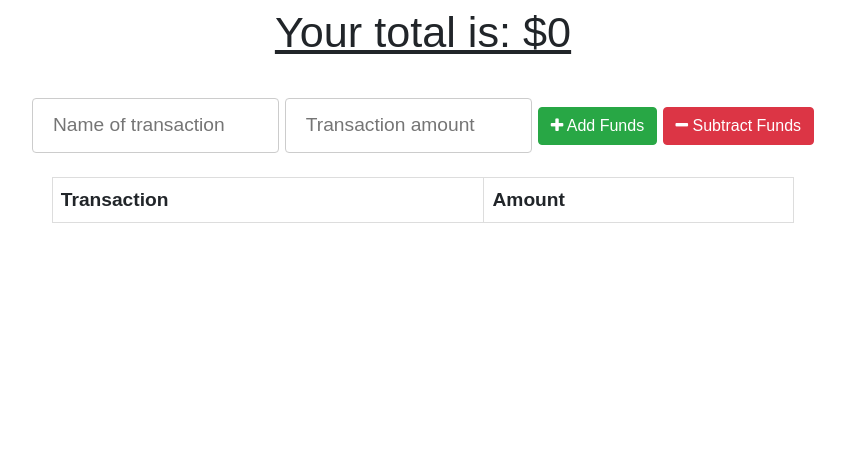
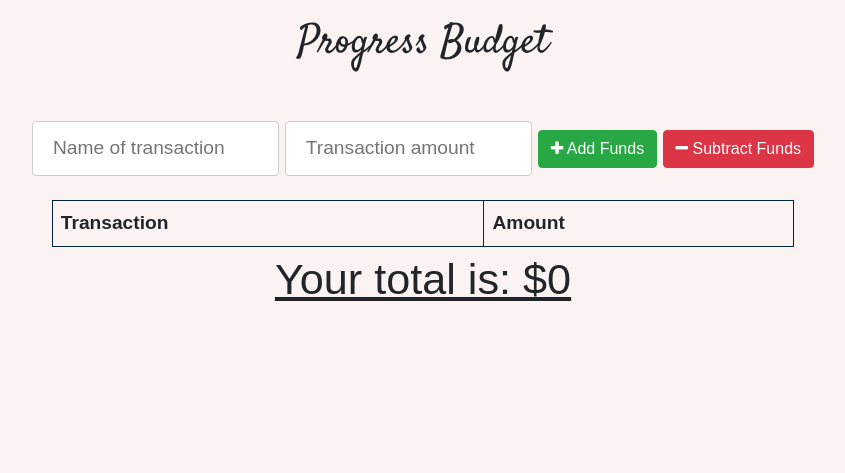
Before and after one commit to makiwumi/Budget-Tracker, a website: page public/index.html in a window 1280 px wide. Shown: the whole page, without its empty margins (217-1062 px from the left). Drawn offline with nearby package versions, Linux system fonts and the light colour scheme; no server answers.

Commit message:
changed colors and fonts of html

```diff
--- a/public/index.html
+++ b/public/index.html
@@ -8,21 +8,22 @@
   <link rel="shortcut icon" href="icons/icon-192x192.png" type="image/x-icon">
   <link rel="stylesheet" href="https://maxcdn.bootstrapcdn.com/bootstrap/4.0.0/css/bootstrap.min.css" integrity="sha384-Gn5384xqQ1aoWXA+058RXPxPg6fy4IWvTNh0E263XmFcJlSAwiGgFAW/dAiS6JXm" crossorigin="anonymous">
   <link rel="stylesheet" href="https://stackpath.bootstrapcdn.com/font-awesome/4.7.0/css/font-awesome.min.css">
+  <link href="https://fonts.googleapis.com/css2?family=Dancing+Script:wght@700&family=Pacifico&family=Satisfy&display=swap" rel="stylesheet">
   <link rel="stylesheet" href="styles.css">
 
   <title>Budget Tracker</title>
 </head>
 <body>
   <div class="wrapper">
-    <div class="total">
-      <div class="total">Your total is: $<span id="total">0</span></div>
+    <div class="title">
+      <h1>Progress Budget</h1>
     </div>
 
     <div class="form">
       <input type="text" id="t-name" placeholder="Name of transaction" />
       <input type="number" min="0" id="t-amount" placeholder="Transaction amount" />
-      <button type="button" class="btn btn-success"><i class="fa fa-plus"></i> Add Funds</button>
-      <button type="button" class="btn btn-danger"><i class="fa fa-minus"></i> Subtract Funds</button>
+      <button type="button" id="add-btn" class="btn btn-success"><i class="fa fa-plus"></i> Add Funds</button>
+      <button type="button" id="sub-btn" class="btn btn-danger"><i class="fa fa-minus"></i> Subtract Funds</button>
       <p class="error"></p>
     </div>
 
@@ -38,6 +39,10 @@
       </table>
     </div>
 
+    <div class="total">
+      <div class="total">Your total is: $<span id="total">0</span></div>
+    </div>
+
     <canvas id="myChart"></canvas>
   </div>
 
--- a/public/styles.css
+++ b/public/styles.css
@@ -1,8 +1,13 @@
 body {
   font-size: 120%;
   font-family: Arial;
+  background-color: #fbf3f2;
 }
 
+h1{
+  font-family: 'Satisfy', cursive;
+  padding: 20px;
+}
 button, input {
   font-size: 100%;
   font-family: Arial;
@@ -33,13 +38,13 @@ table {
 }
 
 td, th {
-  border: 1px solid #dddddd;
+  border: 1px solid #032539;
   text-align: left;
   padding: 8px;
 }
 
 tr:nth-child(even) {
-  background-color: #dddddd;
+  background-color: #1c768f;
 }
 
 .error {
```
